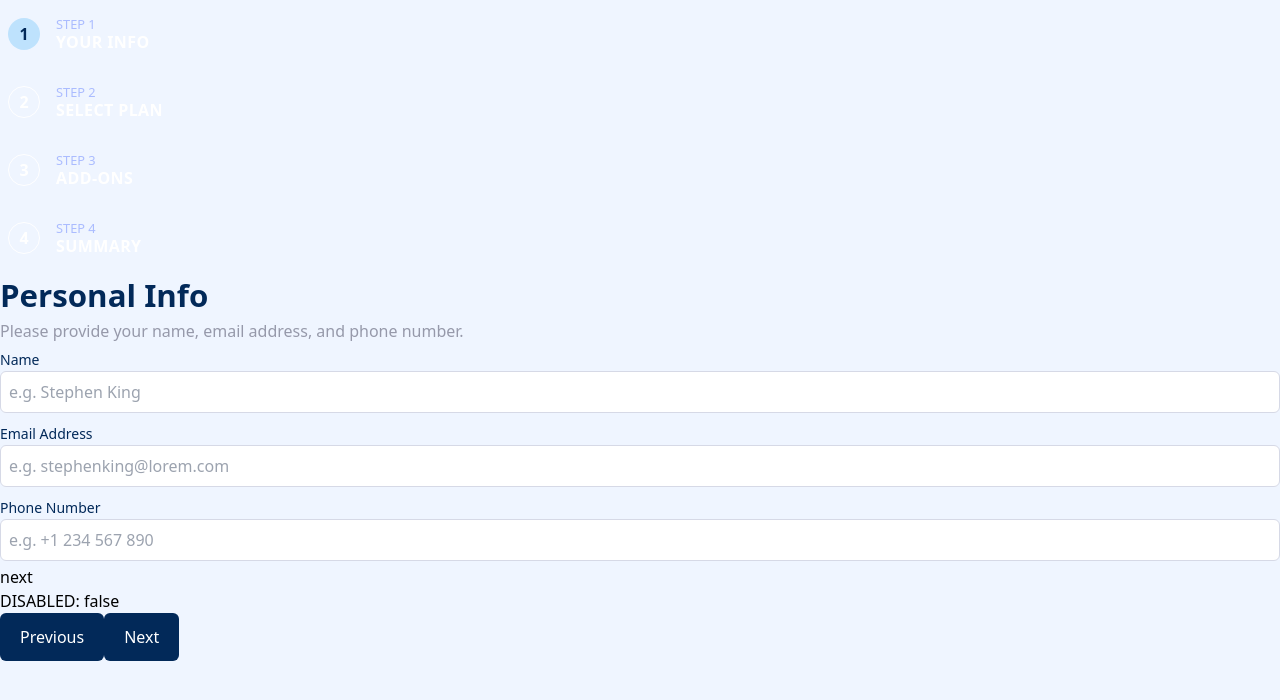
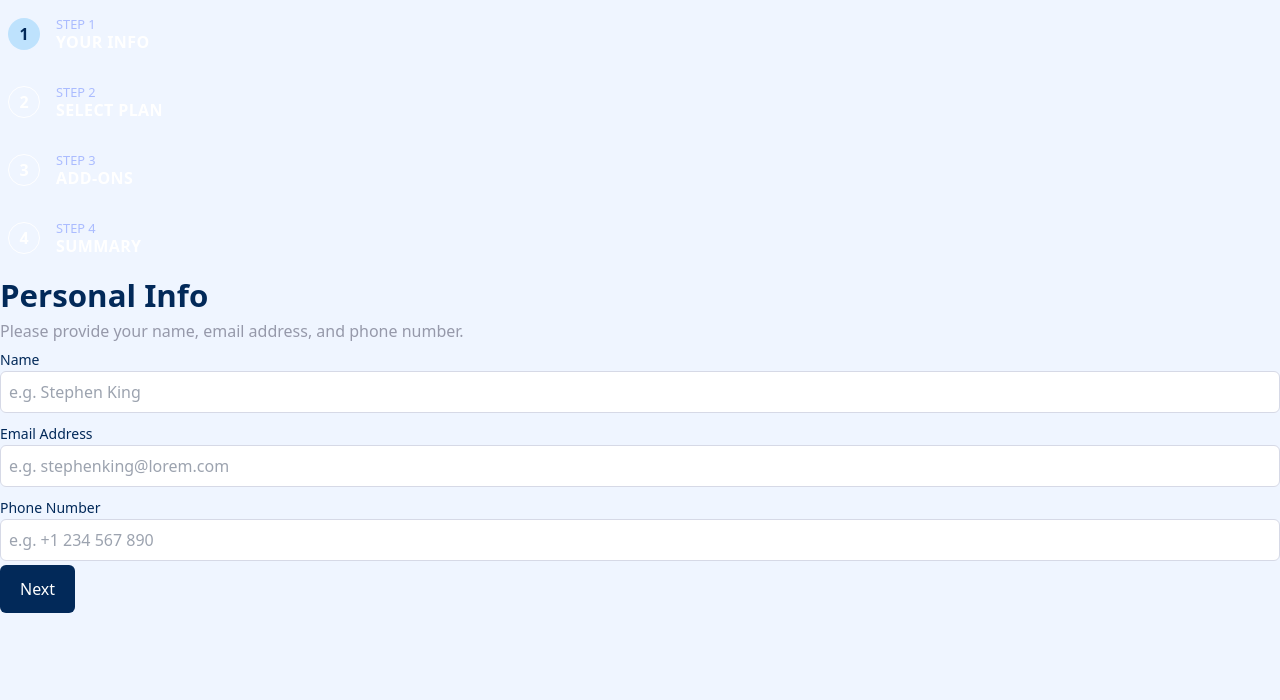
Before and after one commit to jadurani/fem-multi-step-form, a Next.js app: page / in a window 1280 px wide. Shown: the top 700 px of the page. Built offline with nearby package versions, Linux system fonts and the light colour scheme.

Commit message:
feat: valid form moves user forward

```diff
--- a/src/app/page.tsx
+++ b/src/app/page.tsx
@@ -1,6 +1,5 @@
 "use client";
 
-import Button from "@components/Button/Button";
 import FormPersonalInfo from "@components/FormPersonalInfo/FormPersonalInfo";
 import FormPickAddOn from "@components/FormPickAddOn/FormPickAddOn";
 import FormSelectPlan from "@components/FormSelectPlan/FormSelectPlan";
@@ -41,8 +40,8 @@ export default function Home() {
             <FormSummary />
           </div>
 
-          <div>DISABLED: {`${Boolean(state.errors)}`}</div>
-          <Button
+          {/* <div>DISABLED: {`${Boolean(state.errors)}`}</div> */}
+          {/* <Button
             color="denim"
             handleClick={() => dispatch({ type: "FORM_STEP_BACKWARD" })}>
             Previous
@@ -51,7 +50,7 @@ export default function Home() {
             color="denim"
             handleClick={() => dispatch({ type: "FORM_STEP_FORWARD" })}>
             Next
-          </Button>
+          </Button> */}
         </main>
       </FormDispatchContext.Provider>
     </FormContext.Provider>
--- a/src/components/Button/Button.tsx
+++ b/src/components/Button/Button.tsx
@@ -1,8 +1,14 @@
 import { ButtonProps } from "@lib/types";
 
-function Button({ children, color, handleClick }: ButtonProps) {
+function Button({
+  children,
+  type = "button",
+  color,
+  handleClick,
+}: ButtonProps) {
   return (
     <button
+      type={type}
       onClick={handleClick}
       className={`text-white font-medium capitalize rounded-md py-3 px-5 ${color === "denim" ? "bg-denim hover:bg-denim/85" : "bg-purple hover:bg-purple/85"}`}>
       {children}
--- a/src/components/FormPersonalInfo/FormPersonalInfo.tsx
+++ b/src/components/FormPersonalInfo/FormPersonalInfo.tsx
@@ -1,3 +1,4 @@
+import Button from "@components/Button/Button";
 import InputField from "@components/InputField/InputField";
 import { FormContext, FormDispatchContext } from "@lib/formContext";
 import { PersonalInfo } from "@lib/types";
@@ -24,7 +25,7 @@ const FormPersonalInfo = () => {
     });
   };
 
-  const handleFormBlur = (ev: React.FormEvent<HTMLFormElement>) => {
+  const handleSubmit = (ev: React.FormEvent<HTMLFormElement>) => {
     ev.preventDefault();
 
     const formErrors = validateForm(ev);
@@ -32,10 +33,11 @@ const FormPersonalInfo = () => {
       type: "SET_FORM_ERRORS",
       formErrors,
     });
+    dispatch({ type: "FORM_STEP_FORWARD" });
   };
 
   return (
-    <form onSubmit={handleFormBlur} noValidate>
+    <form onSubmit={handleSubmit} noValidate>
       <div className="text-denim font-bold text-h4 md:text-h3">
         Personal Info
       </div>
@@ -72,7 +74,10 @@ const FormPersonalInfo = () => {
         onChange={(value) => handleChange({ phone: value })}
         onBlur={(value) => handleBlur("phone", value)}
       />
-      <button type="submit">next</button>
+
+      <Button type="submit" color="denim">
+        Next
+      </Button>
     </form>
   );
 };
--- a/src/lib/formReducer.ts
+++ b/src/lib/formReducer.ts
@@ -63,7 +63,7 @@ export function multiStepFormReducer(state: MultiStepFormState, action: ActionTy
   console.log(action)
   switch (action.type) {
     case 'FORM_STEP_BACKWARD': {
-      if (state.errors) {
+      if (state.errors?.size) {
         return { ...state }
       }
 
@@ -73,7 +73,7 @@ export function multiStepFormReducer(state: MultiStepFormState, action: ActionTy
       }
     }
     case 'FORM_STEP_FORWARD': {
-      if (state.errors) {
+      if (state.errors?.size) {
         return { ...state }
       }
 
--- a/src/lib/types.ts
+++ b/src/lib/types.ts
@@ -4,9 +4,10 @@ export type PlanOptionType = "arcade" | "advanced" | "pro";
 export type ValidFormStep = 1 | 2 | 3 | 4;
 
 export interface ButtonProps {
+  type?: 'submit' | 'button' | 'reset'
   children: string;
   color: "denim" | "purple";
-  handleClick: () => void;
+  handleClick?: () => void;
 }
 
 export interface PersonalInfo {
```
